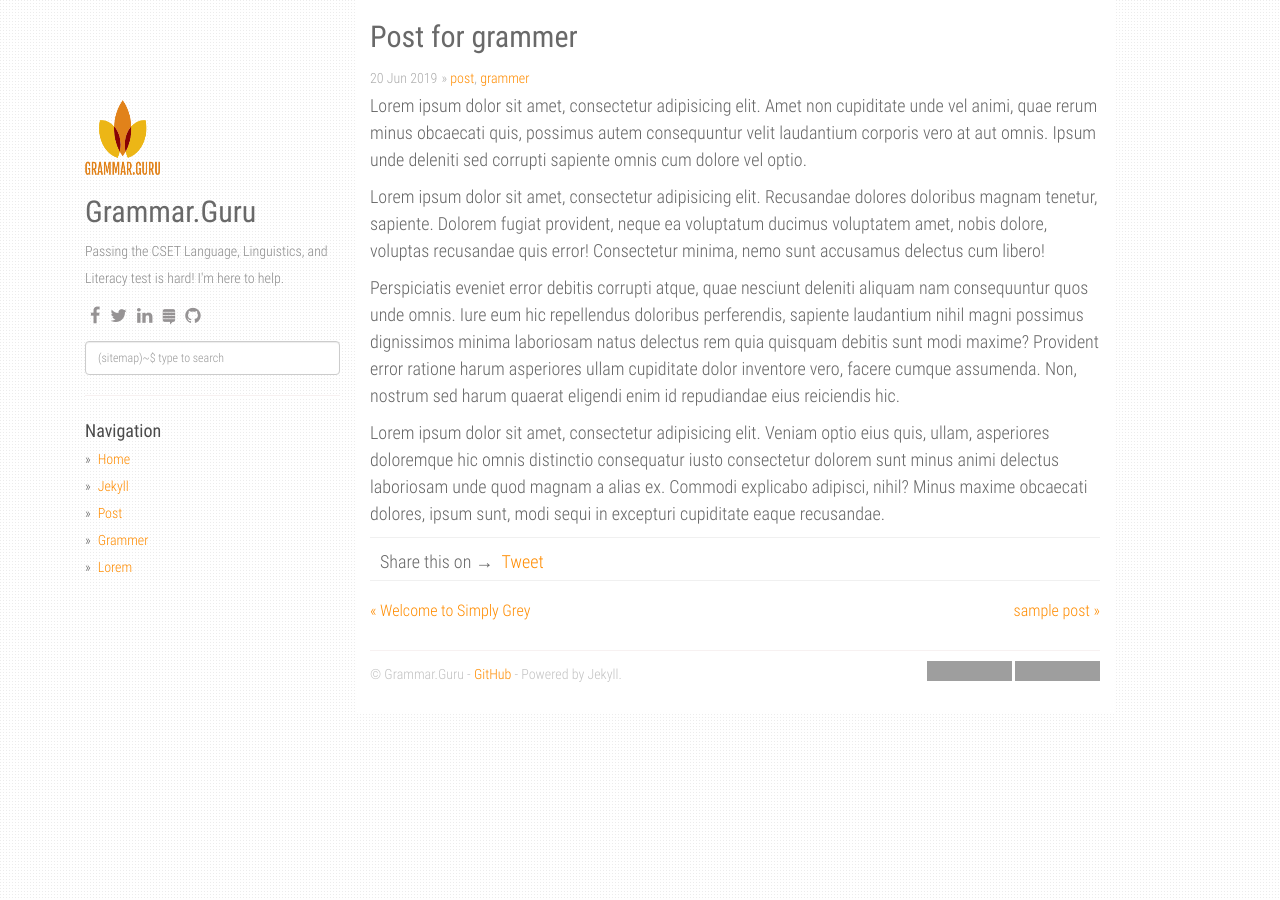
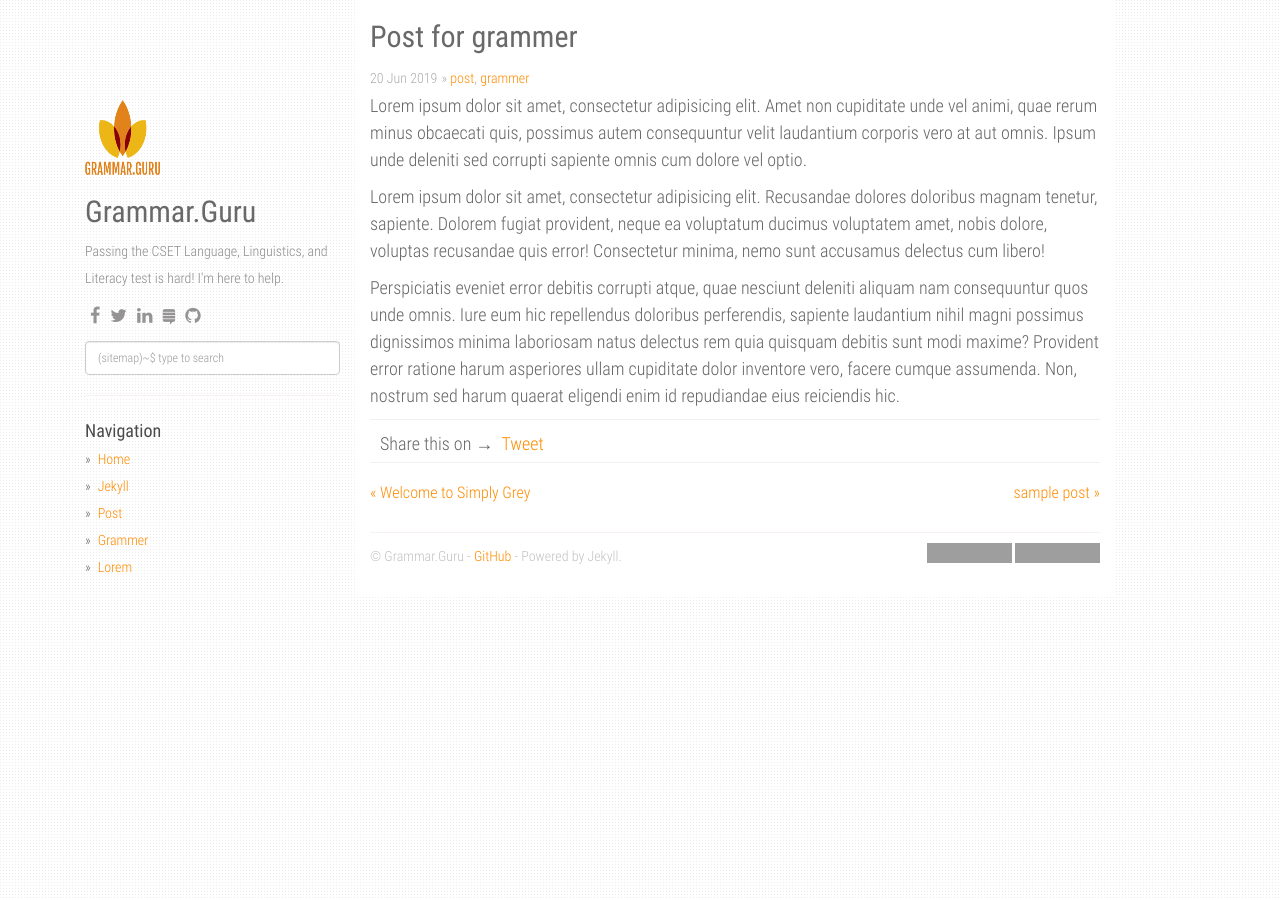
Before and after one commit to CMarcille/cmarcille.github.io, a Jekyll site: the page built from _posts/2019-06-21-post-for-grammer.md, in a window 1280 px wide. Built offline with Jekyll 4.4.1, drawn with Linux system fonts in a browser that asks for light colours; comment, search, counter and statistics services are not loaded; grey boxes are pictures that could not be loaded.

Commit message:
Update 2019-06-21-post-for-grammer.md

```diff
--- a/_posts/2019-06-21-post-for-grammer.md
+++ b/_posts/2019-06-21-post-for-grammer.md
@@ -9,5 +9,3 @@ Lorem ipsum dolor sit amet, consectetur adipisicing elit. Amet non cupiditate un
 Lorem ipsum dolor sit amet, consectetur adipisicing elit. Recusandae dolores doloribus magnam tenetur, sapiente. Dolorem fugiat provident, neque ea voluptatum ducimus voluptatem amet, nobis dolore, voluptas recusandae quis error! Consectetur minima, nemo sunt accusamus delectus cum libero!
 
 Perspiciatis eveniet error debitis corrupti atque, quae nesciunt deleniti aliquam nam consequuntur quos unde omnis. Iure eum hic repellendus doloribus perferendis, sapiente laudantium nihil magni possimus dignissimos minima laboriosam natus delectus rem quia quisquam debitis sunt modi maxime? Provident error ratione harum asperiores ullam cupiditate dolor inventore vero, facere cumque assumenda. Non, nostrum sed harum quaerat eligendi enim id repudiandae eius reiciendis hic.
-
-Lorem ipsum dolor sit amet, consectetur adipisicing elit. Veniam optio eius quis, ullam, asperiores doloremque hic omnis distinctio consequatur iusto consectetur dolorem sunt minus animi delectus laboriosam unde quod magnam a alias ex. Commodi explicabo adipisci, nihil? Minus maxime obcaecati dolores, ipsum sunt, modi sequi in excepturi cupiditate eaque recusandae.
```
